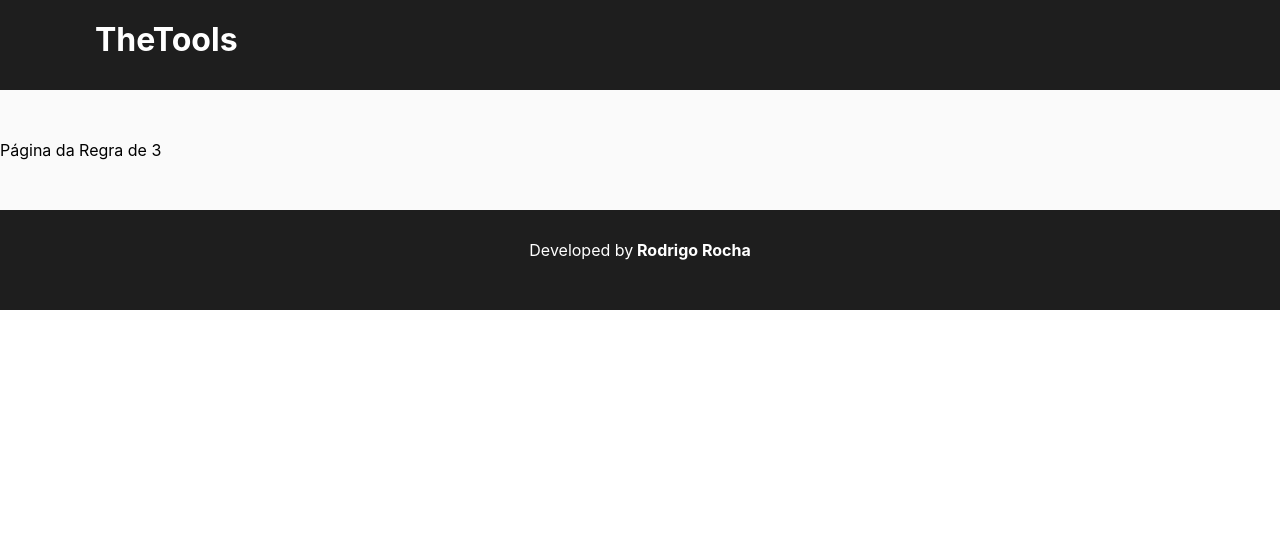
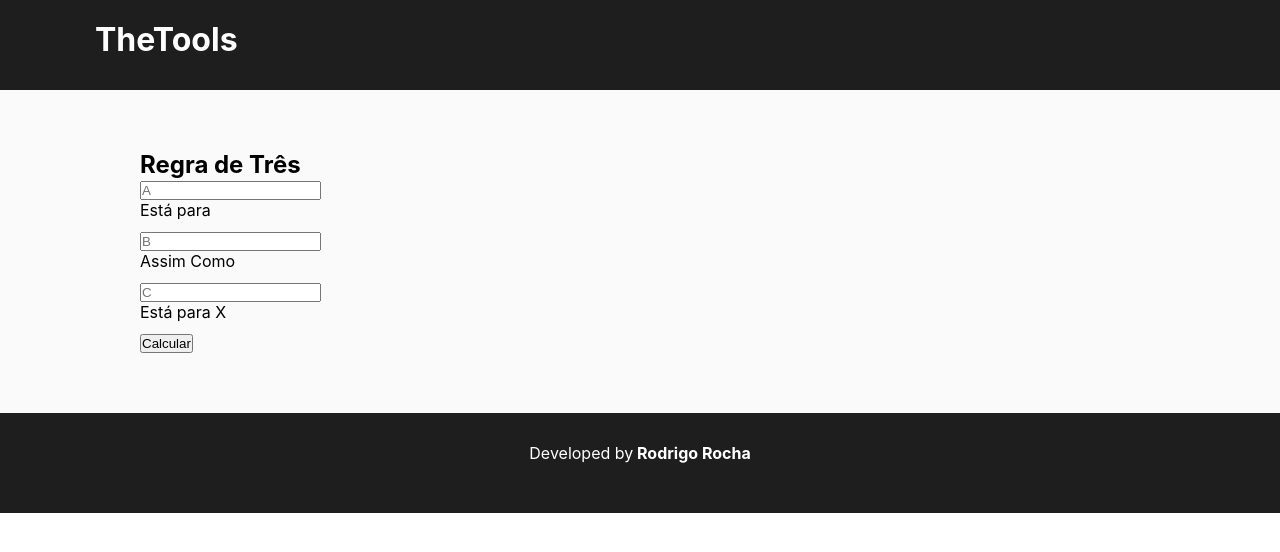
Before and after one commit to rodrigogomesrc/TheTools, a React (Create React App) app: page /calculadora-regra-de-tres in a window 1280 px wide. Shown: the top 552 px of the page. Built offline with nearby package versions, Linux system fonts and the light colour scheme.

Commit message:
initial construction of regra de tres

```diff
--- a/src/App.css
+++ b/src/App.css
@@ -1,6 +1,13 @@
 * {
   margin: 0;
   padding: 0;
+}
+
+.Container {
+
+    max-width: 1000px;
+    margin: 0 auto;
+    padding: 10px;
 }
 
 .App {
--- a/src/components/layout/Footer.js
+++ b/src/components/layout/Footer.js
@@ -6,7 +6,7 @@ function Footer() {
     return(
 
         <footer>
-            <div class="footer-content">
+            <div className="footer-content">
                 <p>
                     Developed by
                     <a href="https://rodrigogomesrc.github.io/" target="_blank" rel="noopener noreferrer"> Rodrigo Rocha</a>
--- /dev/null
+++ b/src/components/pages/RegraDe3.css
@@ -0,0 +1,4 @@
+.line {
+
+    float: left;
+}
--- a/src/components/pages/RegraDe3.js
+++ b/src/components/pages/RegraDe3.js
@@ -1,13 +1,86 @@
 import React, { Component } from 'react';
+import './RegraDe3.css';
+
 
 class RegraDe3 extends Component {
 
+    state = {
+
+        A: null,
+        B: null,
+        C: null,
+        X: 'X'
+    }
+
+    calculate = () => {
+
+        const X = (this.state.B * this.state.C) / this.state.A;
+        this.setState({X});
+
+    }
+
+    onChange = (e) => {
+
+
+        this.setState({[e.target.name] : e.target.value});
+        if (this.state.X !== 'X') {
+            this.setState({X: 'X'});
+        }
+    }
+
+    onSubmit = (e) => {
+
+        e.preventDefault();
+        this.calculate();
+    }
 
     render() {
 
         return (
 
-            <p>Página da Regra de 3</p>
+            <div className="Container">
+
+                <h2>Regra de Três</h2>
+
+                <form onSubmit={this.onSubmit}>
+
+                    <input
+                        type='text'
+                        name="A" placeholder="A"
+                        onChange={this.onChange}
+                        value={this.state.A}
+                    />
+                    <p>Está para</p>
+
+                    <input
+                        type='text'
+                        name="B" placeholder="B"
+                        onChange={this.onChange}
+                        value={this.state.B}
+                    />
+                    <p>Assim Como</p>
+
+                    <input
+                        type='text'
+                        name="C" placeholder="C"
+                        onChange={this.onChange}
+                        value={this.state.C}
+                    />
+
+                    <p>
+                        Está para
+                        <span> {this.state.X}</span>
+                    </p>
+
+                    <input
+                        type='submit'
+                        value='Calcular'
+                    />
+
+                </form>
+
+            </div>
+
         )
     }
 }
```
Also changed, not shown: src/components/pages/About.js (deleted, +0 -12 lines).
